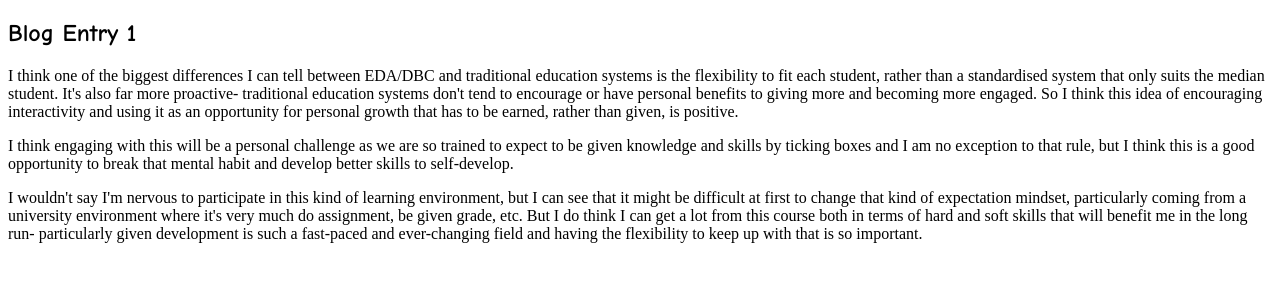
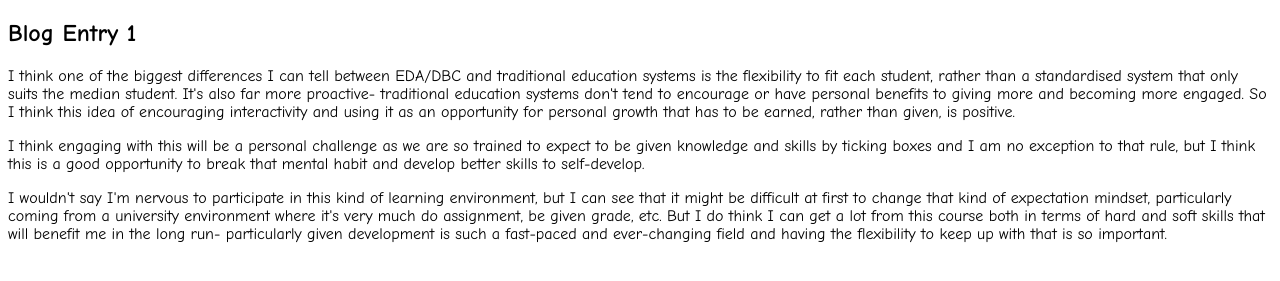
Before and after one commit to isabella-grigg-eyley/isabella-grigg-eyley.github.io, a plain HTML site: page blog/c1-reflection-blog.html in a window 1280 px wide. Shown: the part 87-368 px from the top of the page. Drawn offline with Linux system fonts and the light colour scheme; files that its build step writes are made by us from their sources.

Commit message:
more CSS

```diff
--- a/styles/main.css
+++ b/styles/main.css
@@ -1,11 +1,12 @@
 h1 {
-    font-family: "Comic Sans MS", cursive, sans-serif
+    font-family: "Comic Sans MS", cursive, sans-serif;
 }
 
 h2 {
-    font-family: "Papyrus", "Comic Sans MS", cursive, sans-serif
+    font-family: "Papyrus", "Comic Sans MS", cursive, sans-serif;
 }
 
 p {
-
+    font-family: "Comic Sans MS", cursive, sans-serif;
+    font-kerning: none;
 }
```
